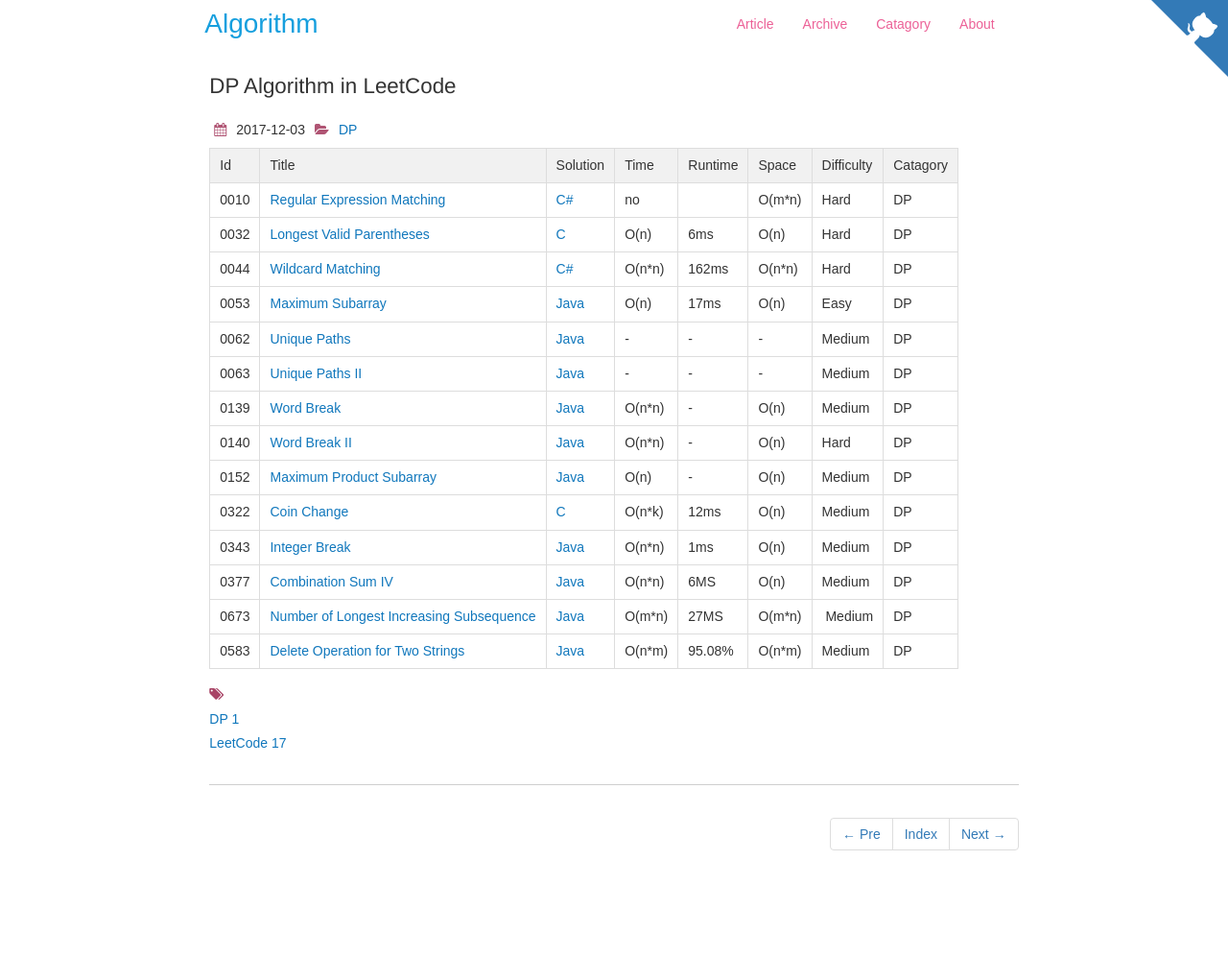
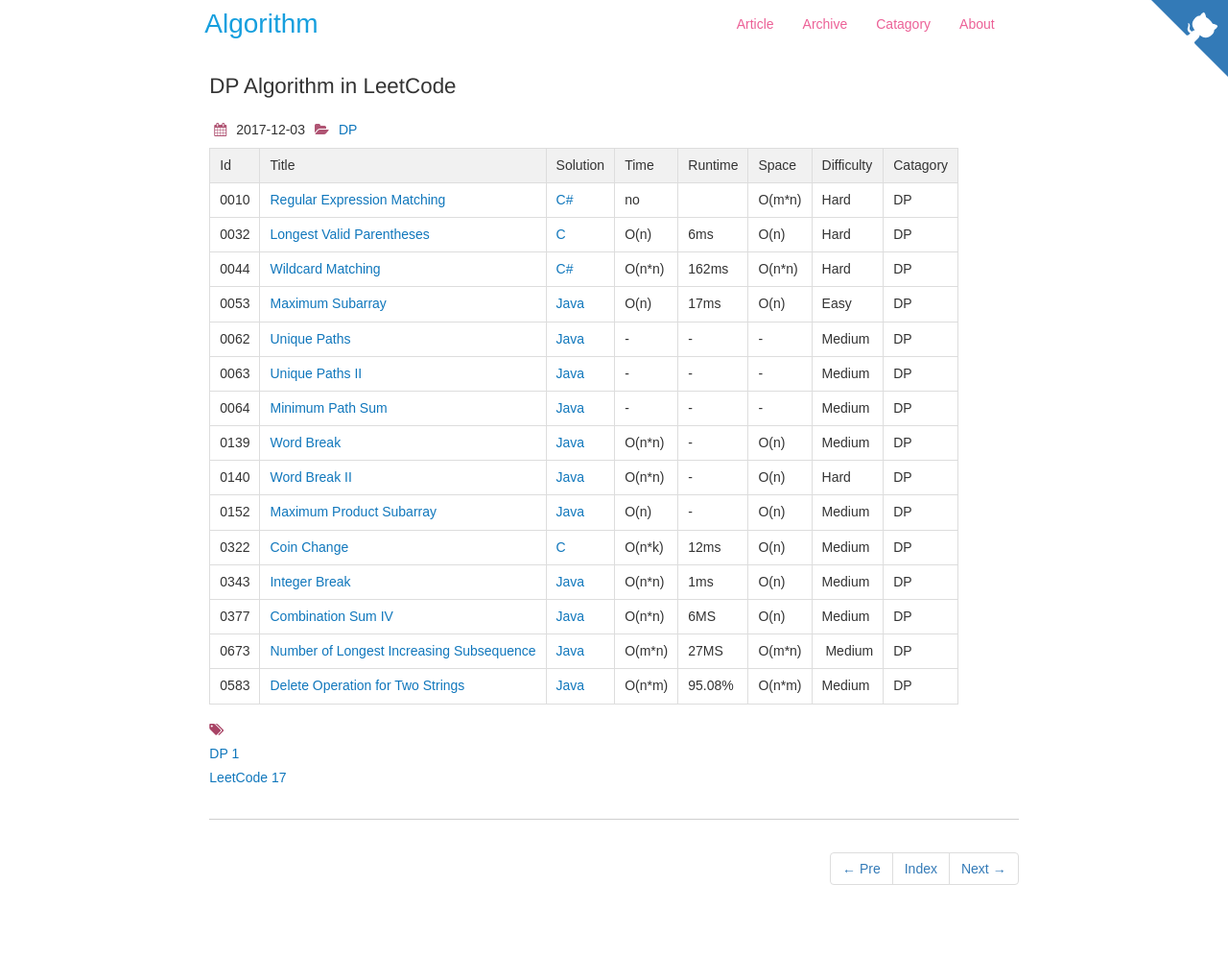
Before and after one commit to dunso/algorithm, a Jekyll site: the page built from docs/_posts/2017-12-03-DP.md, in a window 1280 px wide. Shown: the whole page at 96% size. Built offline with Jekyll 4.4.1, drawn with Linux system fonts in a browser that asks for light colours; nearby versions of some CDN libraries; before the commit the page ends 960 px from its top, so only the background shows below that.

Commit message:
Update 2017-12-03-DP.md

```diff
--- a/docs/_posts/2017-12-03-DP.md
+++ b/docs/_posts/2017-12-03-DP.md
@@ -18,6 +18,7 @@
 |0053|[Maximum Subarray](https://leetcode.com/problems/maximum-subarray) | [Java](https://e.srl/leetcode-53/)  | O(n) |17ms| O(n)  |  Easy |DP|
 |0062|[Unique Paths](https://leetcode.com/problems/unique-paths) | [Java](https://e.srl/leetcode-61/)  |-|-|-|  Medium |DP|
 |0063|[Unique Paths II](https://leetcode.com/problems/unique-paths-ii) | [Java](https://e.srl/leetcode-63/)  |-|-|-|  Medium |DP|
+|0064|[Minimum Path Sum](https://leetcode.com/problems/minimum-path-sum) | [Java](https://e.srl/leetcode-64/)  |-|-|-|  Medium |DP|
 |0139|[Word Break](https://leetcode.com/problems/word-break/) | [Java](https://e.srl/leetcode-139/)  | O(n\*n) |-| O(n)  |  Medium |DP|
 |0140|[Word Break II](https://leetcode.com/problems/word-break-ii/) | [Java](https://e.srl/leetcode-140/)  | O(n\*n) |-| O(n)  |  Hard |DP|
 |0152|[Maximum Product Subarray](https://leetcode.com/problems/maximum-product-subarray/) | [Java](https://e.srl/leetcode-152/)  | O(n) |-| O(n)  |  Medium |DP|
```
